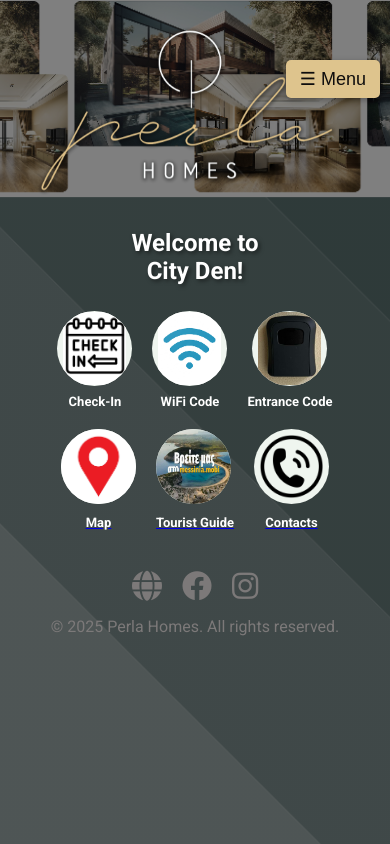
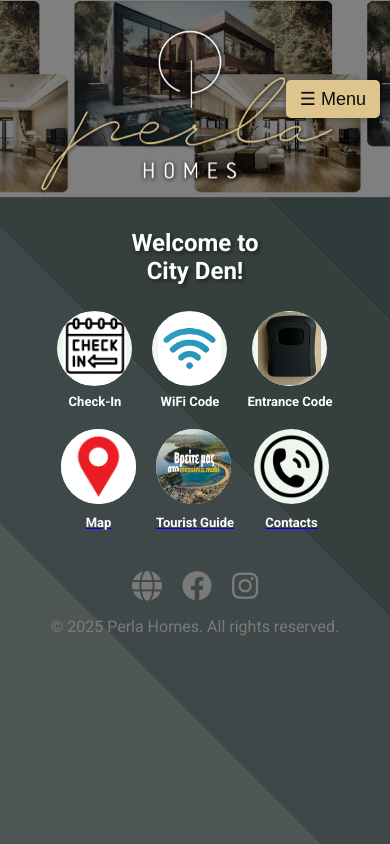
Before and after one commit to Perlahomes/City_Den_Guide, a plain HTML site: page index.html in a window 390 px wide. Drawn offline with Linux system fonts and the light colour scheme.

Commit message:
Enhance mobile responsiveness and button styles
Added media query for mobile adjustments and improved copy button styles.

```diff
--- a/main.css
+++ b/main.css
@@ -170,6 +170,11 @@ body, html {
     #main-heading{font-size:1.5rem;}
     .open-btn{padding:8px 14px; font-size:18px;}
 }
+@media (max-width: 768px) {
+    .open-btn {
+        top: 80px; /* Move lower on mobile */
+    }
+}
 /* Allow sidebar text to be copyable */
 .copyable-text {
     user-select: text;  /* Users can select/copy */
```
